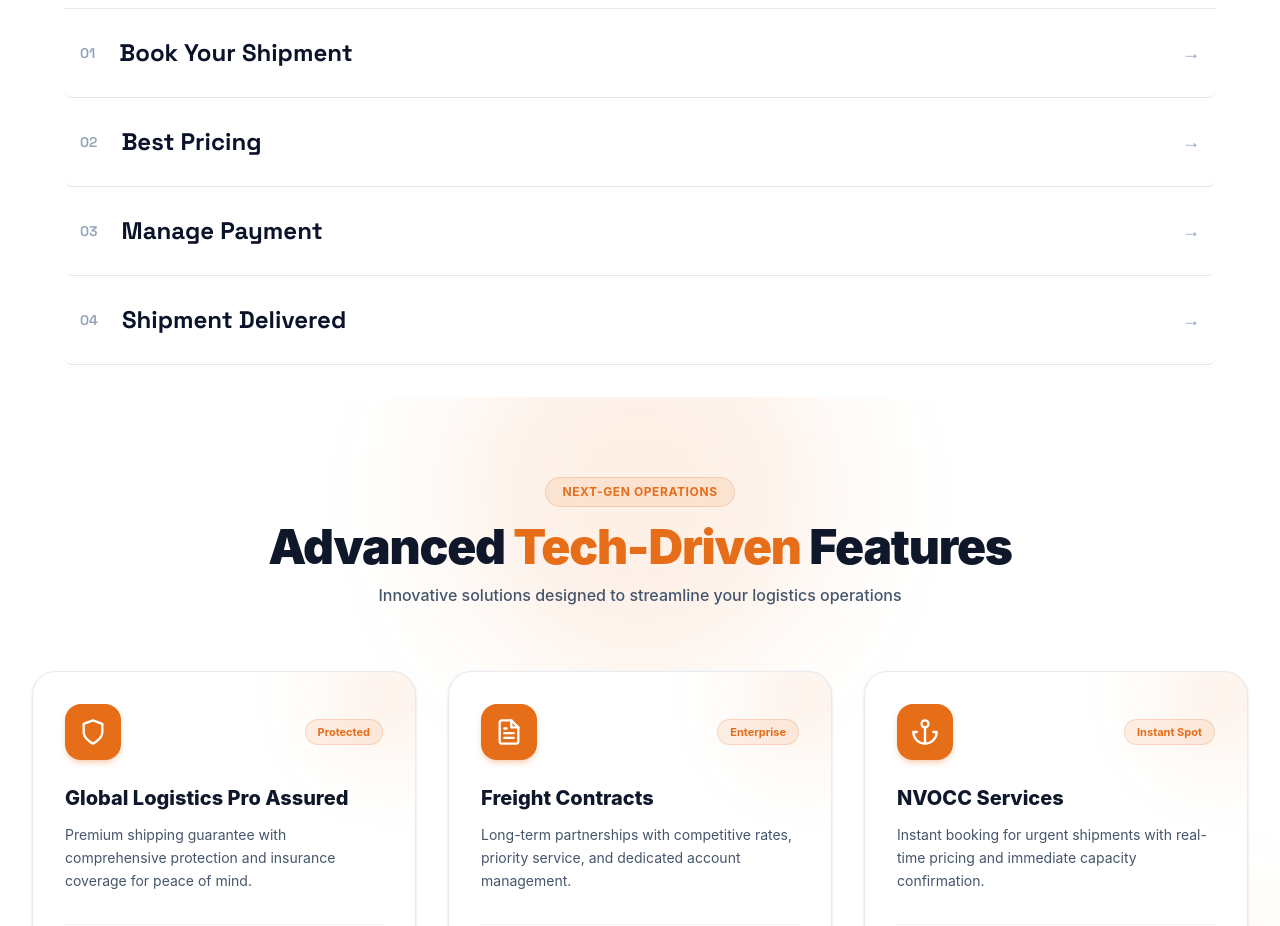
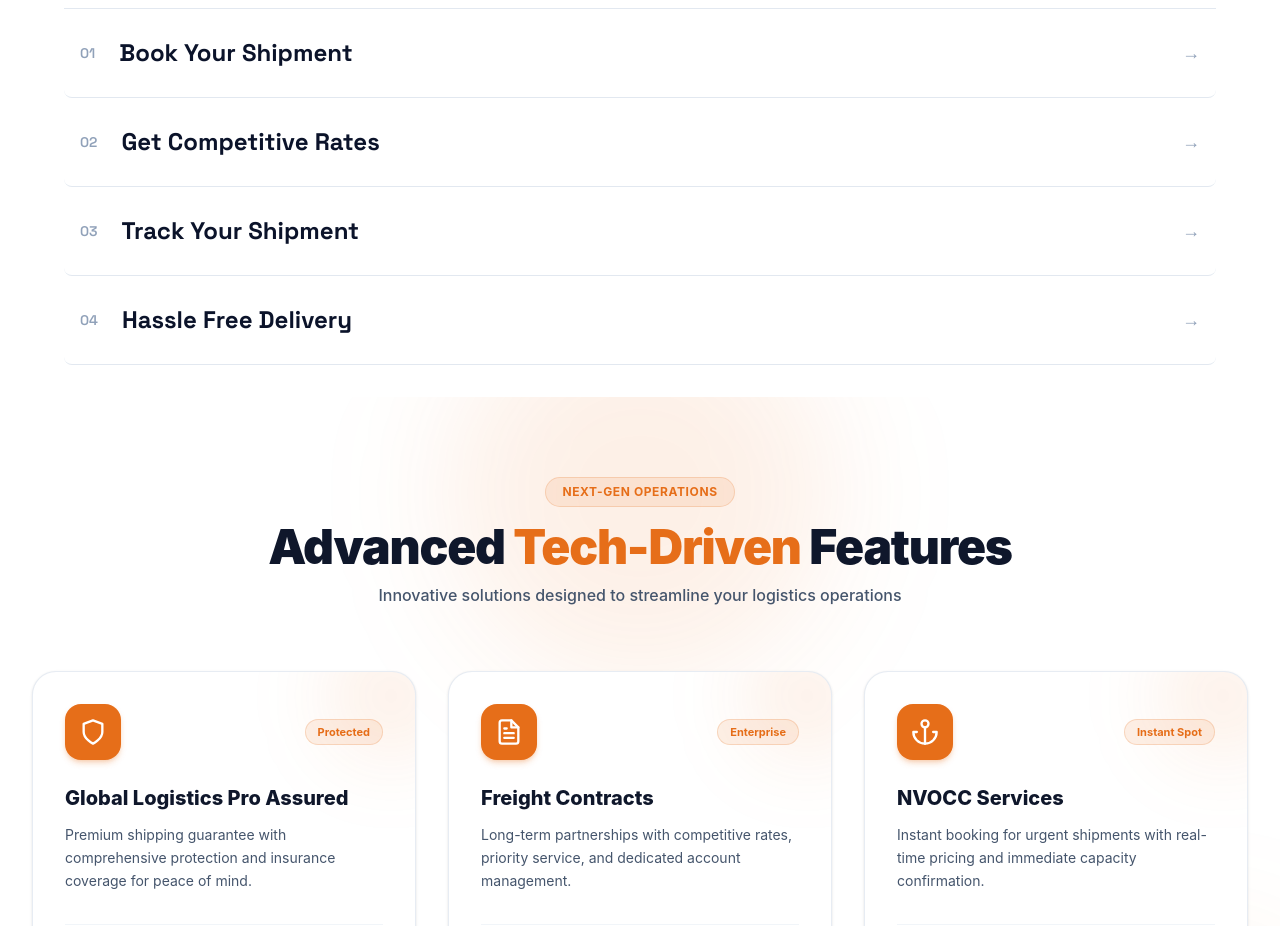
Before and after one commit to aditya34868/The_DFL_GROUP, a React (Vite) app in the folder frontend/vite-project/: page / in a window 1280 px wide. Shown: the part 3380-4306 px from the top of the page. Built offline with nearby package versions, Linux system fonts and the light colour scheme.

Commit message:
Updated project changes

```diff
--- a/frontend/vite-project/src/data/siteData.js
+++ b/frontend/vite-project/src/data/siteData.js
@@ -168,25 +168,25 @@ export const working = [
     id: "01",
     name: "Book Your Shipment",
     description:
-      "Quick online booking with instant quotes and real-time pricing for all your logistics.",
+      "Book your shipment online quickly and easily with instant quotes, flexible scheduling, and real-time pricing. Enter your shipment details, choose the right service, and confirm your booking in just a few simple steps.",
    },
     {
     id: "02",
-    name: "Best Pricing",
+    name: "Get Competitive Rates",
     description:
-      "Real-time monitoring throughout transit with detailed updates and milestone notifications.",
+      "Compare available shipping options and select a solution that fits your budget and delivery requirements. Get competitive, transparent pricing with clear shipment costs, helping you plan your logistics with confidence and avoid unexpected charges.",
    },
     {
     id: "03",
-    name: "Manage Payment",
+    name: "Track Your Shipment",
     description:
-      "Flexible payment options including Pay Later terms and automated invoicing systems.",
+      "Stay informed throughout the entire delivery journey with real-time shipment tracking. Monitor important milestones, receive timely status updates, and know exactly where your shipment is from pickup to final delivery.",
    },
     {
     id: "04",
-    name: "Shipment Delivered",
+    name: "Hassle Free Delivery",
     description:
-      "Quick online booking with instant quotes and real-time pricing for all your logistics.",
+      "Experience a smooth and reliable delivery process with timely updates until your shipment reaches its destination. From last-mile handling to final delivery confirmation, stay informed and enjoy greater visibility throughout the shipment journey.",
    }
 ]
 
```
